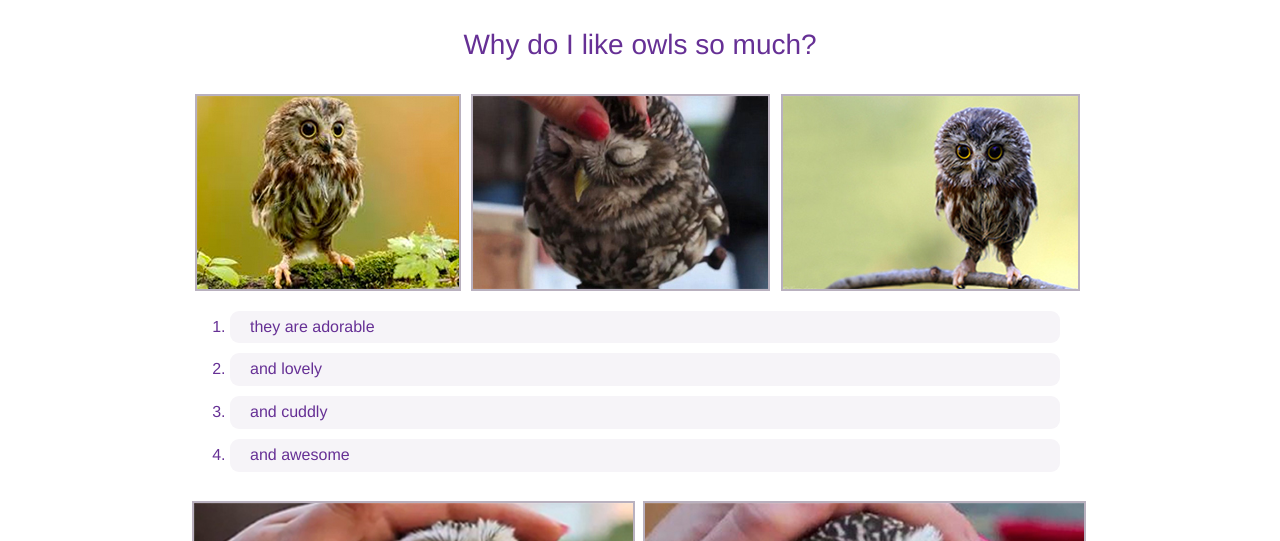
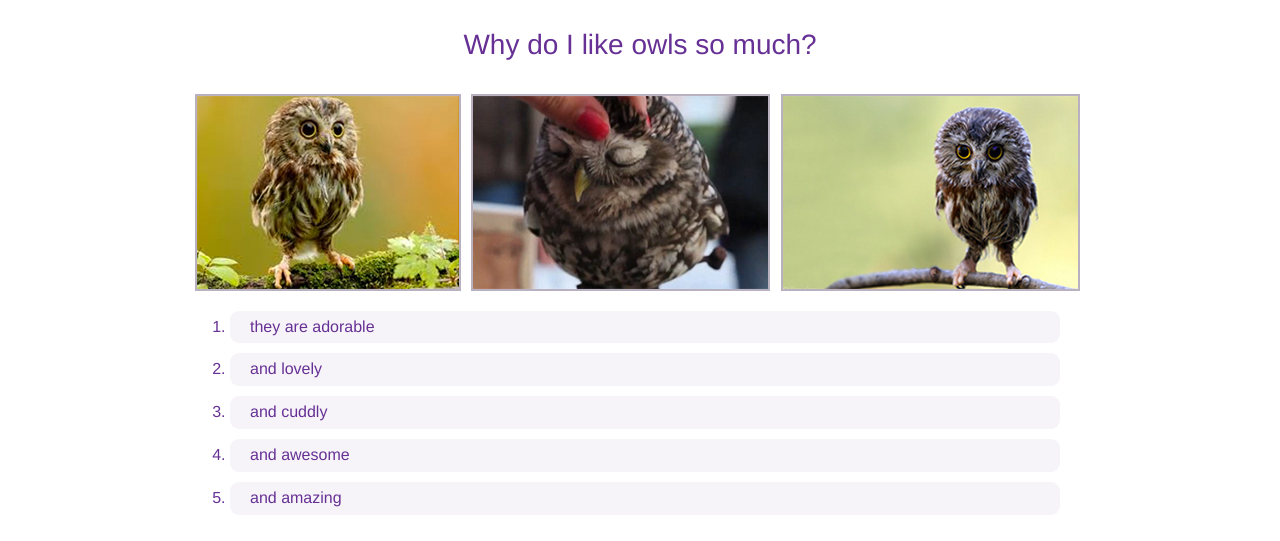
Before and after one commit to kajapa93/I-love-owls, a plain HTML site: page index.html in a window 1280 px wide. Shown: the part 226-767 px from the top of the page. Drawn offline with Linux system fonts and the light colour scheme.

Commit message:
Added 'and amazing'

```diff
--- a/index.html
+++ b/index.html
@@ -20,6 +20,7 @@
         <li>and lovely</li>
         <li>and cuddly</li>
         <li>and awesome</li>
+        <li>and amazing</li>
       </ol>
       <div class="bigimg"><img src="images/img4.jpeg" alt="cute owl"/></div>
       <div class="bigimg"><img src="images/img5.jpeg" alt="another cute owl"/></div>
```
